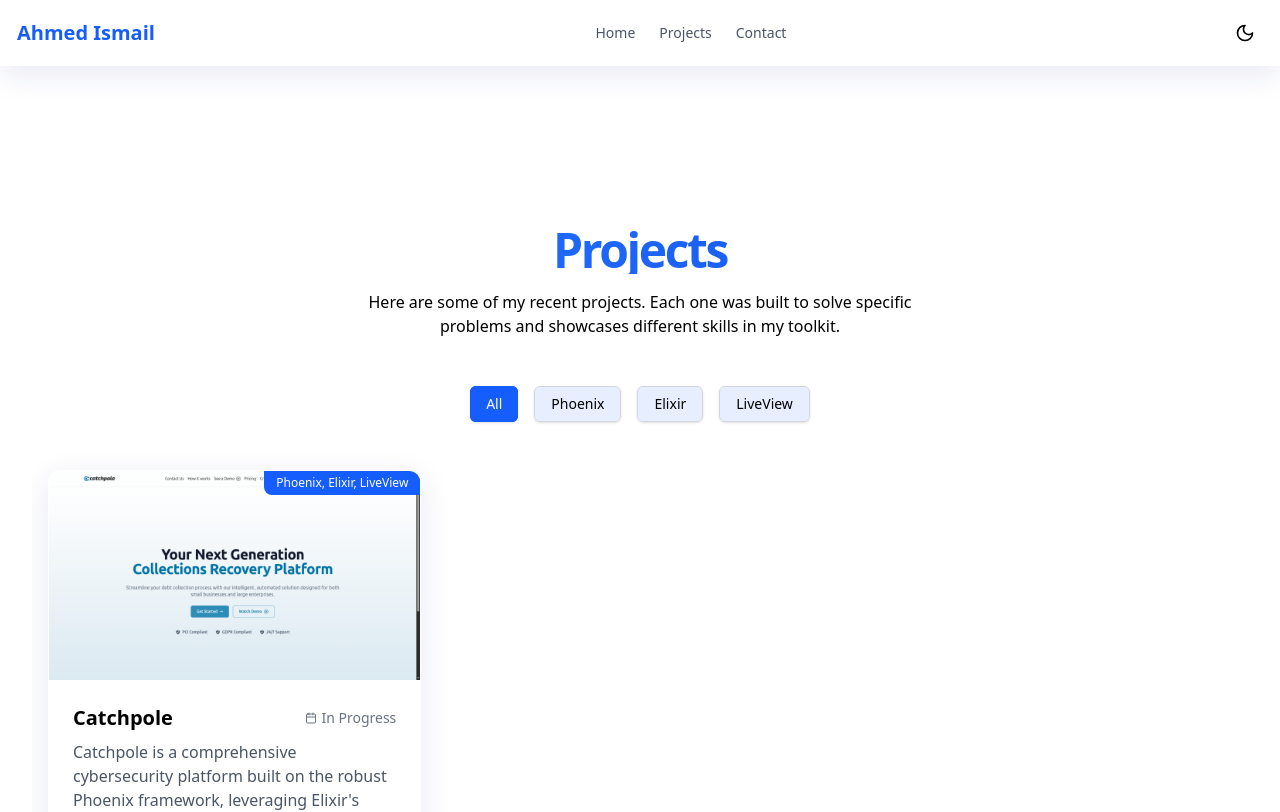
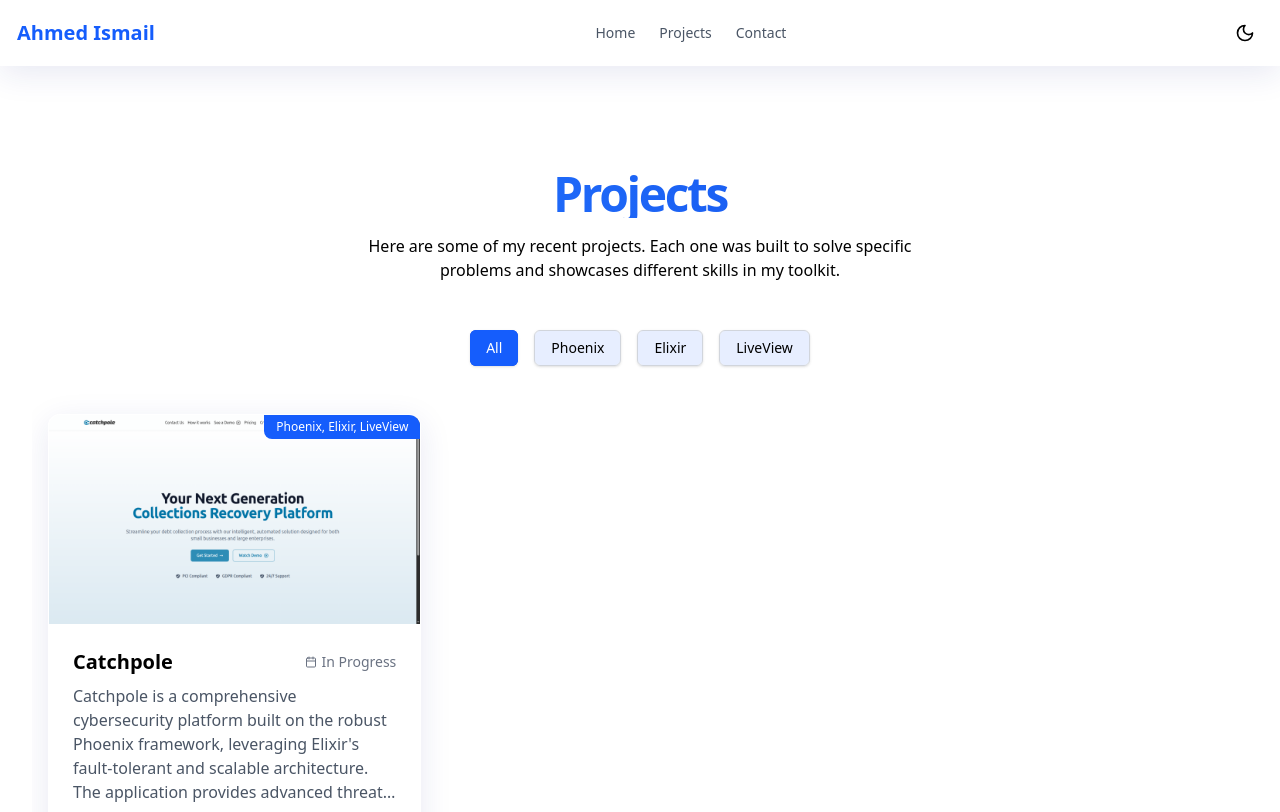
Before and after one commit to ZainAsif767/ahmed-portfolio, a React (Vite) app: page /projects in a window 1280 px wide. Shown: the top 812 px of the page. Built offline with nearby package versions, Linux system fonts and the light colour scheme.

Commit message:
Update padding in Projects component for improved mobile responsiveness

```diff
--- a/src/components/Projects.tsx
+++ b/src/components/Projects.tsx
@@ -58,7 +58,7 @@ const Projects = () => {
   // Optimize background animations for mobile
 
   return (
-    <AnimatedSection className="py-8 md:py-24 relative overflow-hidden">
+    <AnimatedSection className="py-8 md:py-10 relative overflow-hidden">
       <div className="container px-4" ref={sectionRef}>
         <motion.div
           initial={{ opacity: 0, y: -20 }}
```
